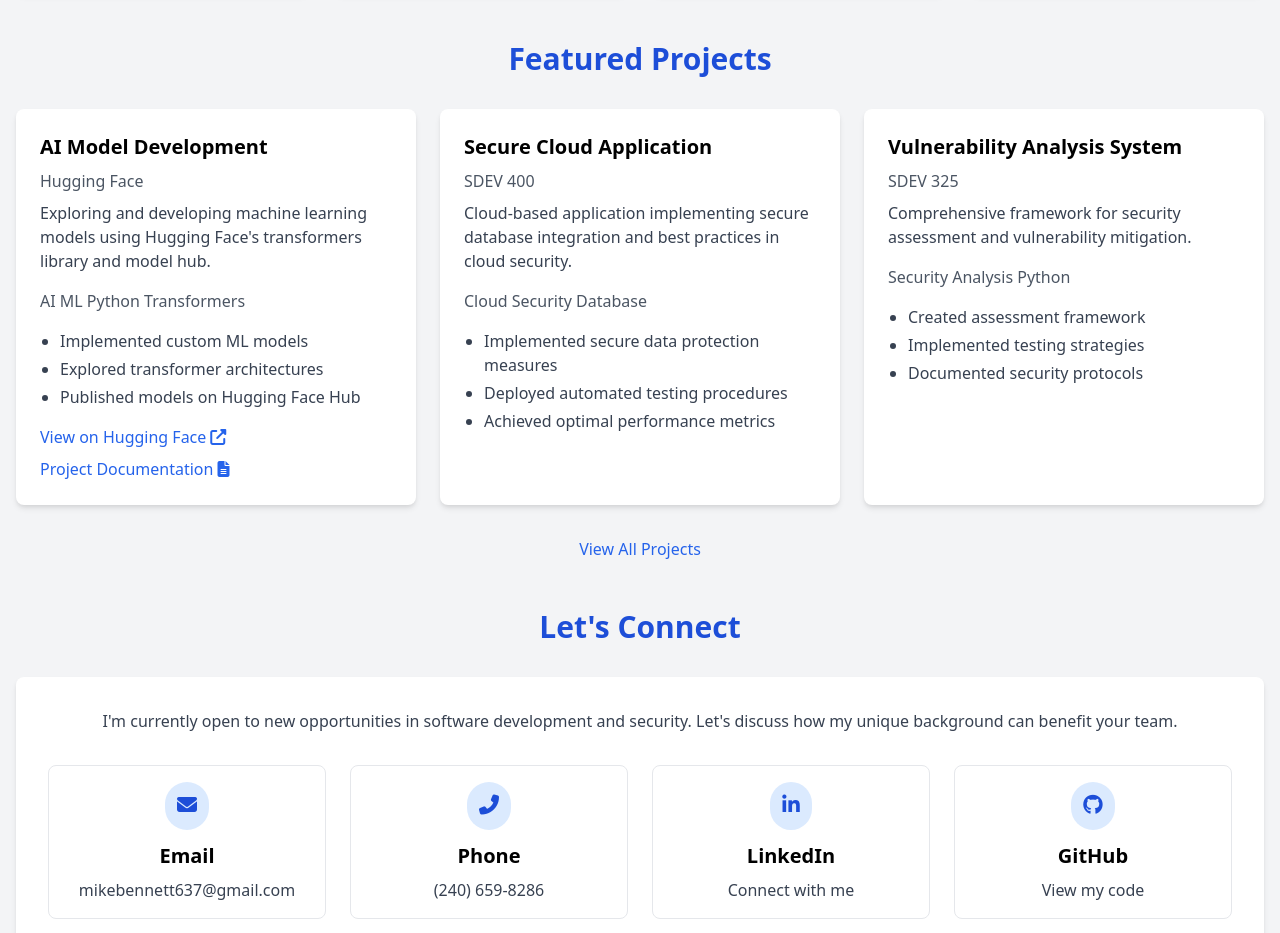
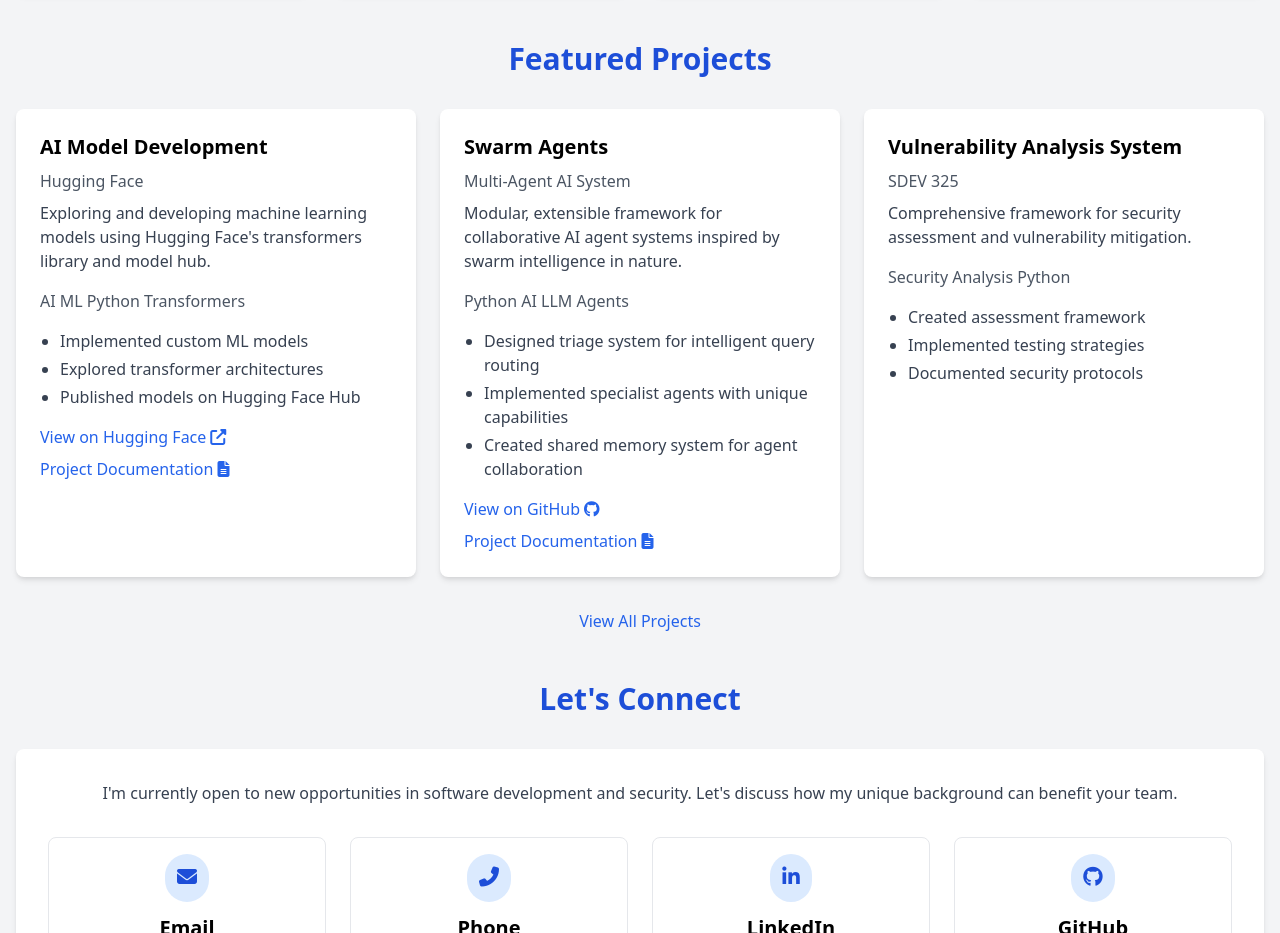
Before and after one commit to mbennett-labs/portfolio-website, a plain HTML site: page index.html in a window 1280 px wide. Shown: the part 2380-3313 px from the top of the page. Drawn offline with nearby package versions, Linux system fonts and the light colour scheme.

Commit message:
Update index.html

```diff
--- a/index.html
+++ b/index.html
@@ -323,17 +323,25 @@
                 <!-- Project 2 -->
                 <div class="bg-white rounded-lg shadow-md overflow-hidden card">
                     <div class="p-6">
-                        <h3 class="text-xl font-semibold mb-2">Secure Cloud Application</h3>
-                        <p class="text-gray-600 mb-2">SDEV 400</p>
+                        <h3 class="text-xl font-semibold mb-2">Swarm Agents</h3>
+                        <p class="text-gray-600 mb-2">Multi-Agent AI System</p>
                         <p class="text-gray-700 mb-4">
-                            Cloud-based application implementing secure database integration and best practices in cloud security.
+                            Modular, extensible framework for collaborative AI agent systems inspired by swarm intelligence in nature.
                         </p>
-                        <div class="text-gray-600 font-medium mb-4">Cloud Security Database</div>
-                        <ul class="list-disc pl-5 text-gray-700 space-y-1">
-                            <li>Implemented secure data protection measures</li>
-                            <li>Deployed automated testing procedures</li>
-                            <li>Achieved optimal performance metrics</li>
+                        <div class="text-gray-600 font-medium mb-4">Python AI LLM Agents</div>
+                        <ul class="list-disc pl-5 text-gray-700 space-y-1 mb-4">
+                            <li>Designed triage system for intelligent query routing</li>
+                            <li>Implemented specialist agents with unique capabilities</li>
+                            <li>Created shared memory system for agent collaboration</li>
                         </ul>
+                        <a href="https://github.com/mbennett-labs/swarm-agents" class="text-blue-600 hover:text-blue-800 font-medium flex items-center mb-2">
+                            View on GitHub
+                            <i class="fab fa-github ml-1"></i>
+                        </a>
+                        <a href="https://hackmd.io/@xbBf1zpRTXaSATerS04iJg/HkeOGwd6yg" class="text-blue-600 hover:text-blue-800 font-medium flex items-center">
+                            Project Documentation
+                            <i class="fas fa-file-alt ml-1"></i>
+                        </a>
                     </div>
                 </div>
 
```
